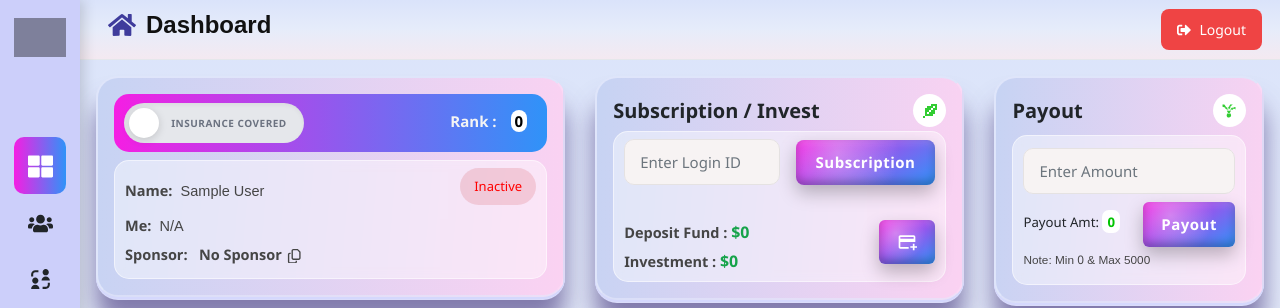
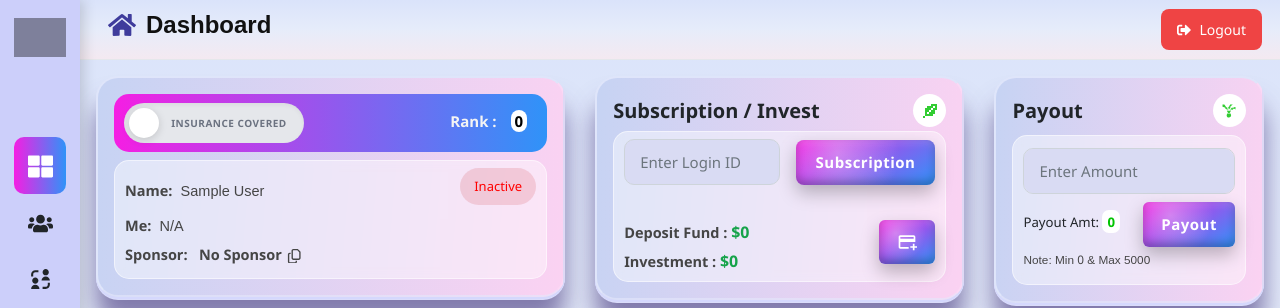
Before and after one commit to MOHDSUHAIL09/crypto, a React (Vite) app: page /dashboard in a window 1280 px wide. Shown: the top 308 px of the page. Built offline with nearby package versions, Linux system fonts and the light colour scheme; no server answers; sample sign-in values are in the browser's storage; grey boxes are pictures that could not be loaded.

Commit message:
update code

```diff
--- a/src/Pages/Dahboard/Card/Stake.jsx
+++ b/src/Pages/Dahboard/Card/Stake.jsx
@@ -132,6 +132,7 @@ const Stake = () => {
             placeholder='Enter Login ID'
             value={loginId}
             onChange={(e) => setLoginId(e.target.value)}
+            style={{ background: "#d9dbf3" }}
           />
 
           {loading && (
--- a/src/assets/dashboardcss/css/Dashboard.css
+++ b/src/assets/dashboardcss/css/Dashboard.css
@@ -986,14 +986,12 @@ select:focus {
 }
 .custom-pay-form {
   outline: none !important;
-  border-color: #e5e2e2 !important;
-  background: rgb(247, 243, 243) !important;
-  backdrop-filter: blur(8px);
   border-radius: 10px !important;
+  background-color: #d9dbf3 !important;
 }
 .custom-pay-form:focus {
   box-shadow: none;
-  background: rgba(255, 255, 255, 0.429);
+  background: rgba(249, 247, 247, 0.429);
 }
 .custom-pay-form {
   width: 100%;
```
Also changed, not shown: src/assets/Css/responsive.css (+0 -9 lines).
